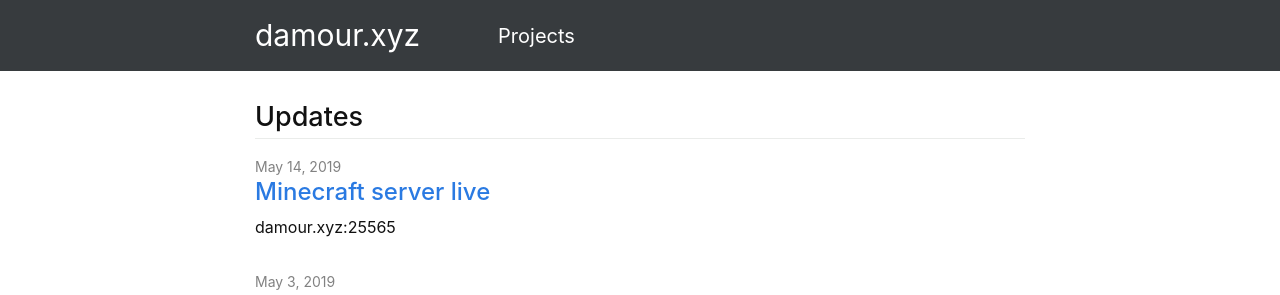
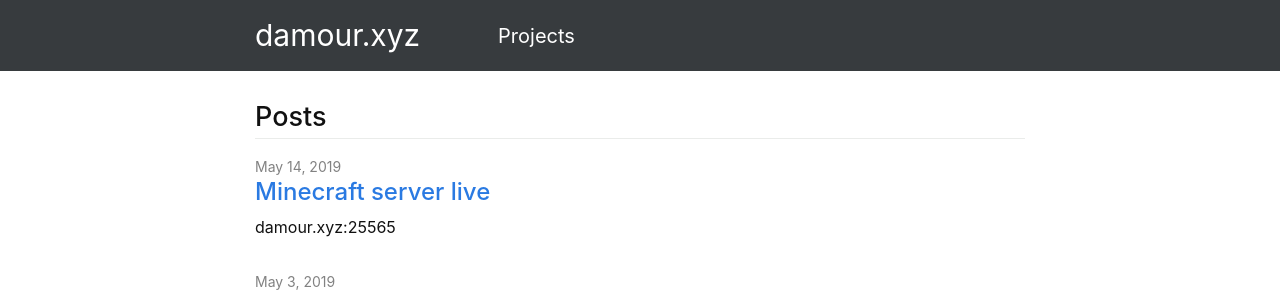
Before and after one commit to DamourYouKnow/damour.xyz, a Jekyll site: the page built from index.md, in a window 1280 px wide. Shown: the top 295 px of the page. Built offline with Jekyll 4.4.1, drawn with Linux system fonts in a browser that asks for light colours; nearby versions of some CDN libraries.

Commit message:
Rename updates section to posts

```diff
--- a/_layouts/home.html
+++ b/_layouts/home.html
@@ -3,7 +3,7 @@ layout: default
 ---
 
 <div class="home">
-  <h1>Updates</h1>
+  <h1>Posts</h1>
 
   {{ content }}
 
```
